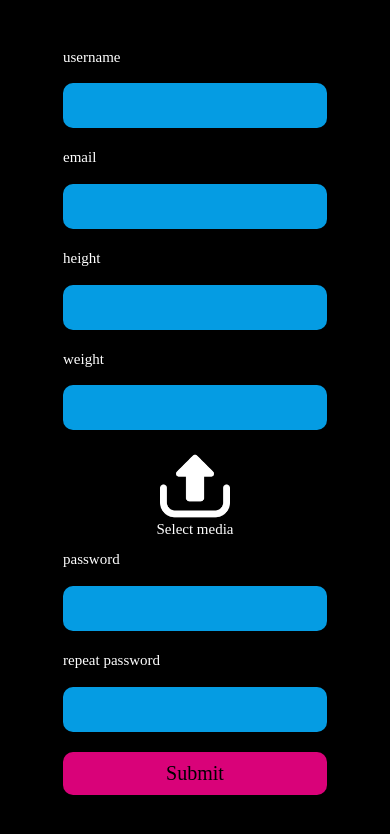
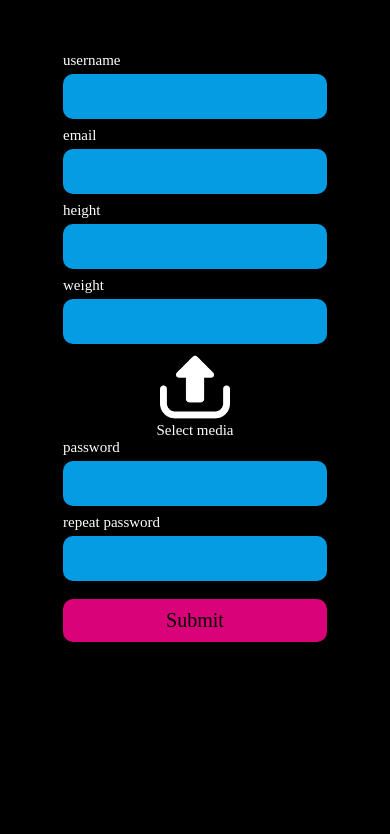
Before and after one commit to Bb4k/hyper-frontend, a React Native app: screen /Signup in a window 390 px wide. Shown: the top 834 px of the page. Built offline with nearby package versions, Linux system fonts and the light colour scheme; a web font is replaced by a local one.

Commit message:
better fix for signup page

```diff
--- a/screens/signup/signup.screen.js
+++ b/screens/signup/signup.screen.js
@@ -1,5 +1,5 @@
 import React, { useState, useContext, useEffect } from 'react';
-import { View } from "react-native";
+import { ScrollView, View } from "react-native";
 import { CustomInput } from '../../components';
 import { CustomButton } from '../../components';
 import { ImageUpload } from '../../components';
@@ -16,16 +16,15 @@ export default function Signup({ navigation }) {
   const { themeColors, handleSignup } = useContext(AppContext);
 
   return (
-    <View
+    <ScrollView
       style={{
-        height: '100%',
+        // height: '100%',
+        // flex: 1,
         width: '100%',
-        alignItems: 'center',
-        justifyContent: 'center',
         paddingHorizontal: 63,
         backgroundColor: themeColors.black,
       }}>
-      <View style={{ width: '100%', height: '90%', justifyContent: 'space-around' }}>
+      <View style={{ marginTop: 52, width: '100%', flex: 1, justifyContent: 'space-around' }}>
 
         <CustomInput
           title={'username'}
@@ -69,7 +68,7 @@ export default function Signup({ navigation }) {
         <CustomButton
           size
           text={"Submit"}
-          style={{ backgroundColor: themeColors.pink }}
+          style={{ backgroundColor: themeColors.pink, marginTop: 10 }}
           onPress={() => {
             if (password == password2) {
               var bodyFormData = {
@@ -87,6 +86,6 @@ export default function Signup({ navigation }) {
           }}
         />
       </View>
-    </View >
+    </ScrollView>
   );
 }
```
